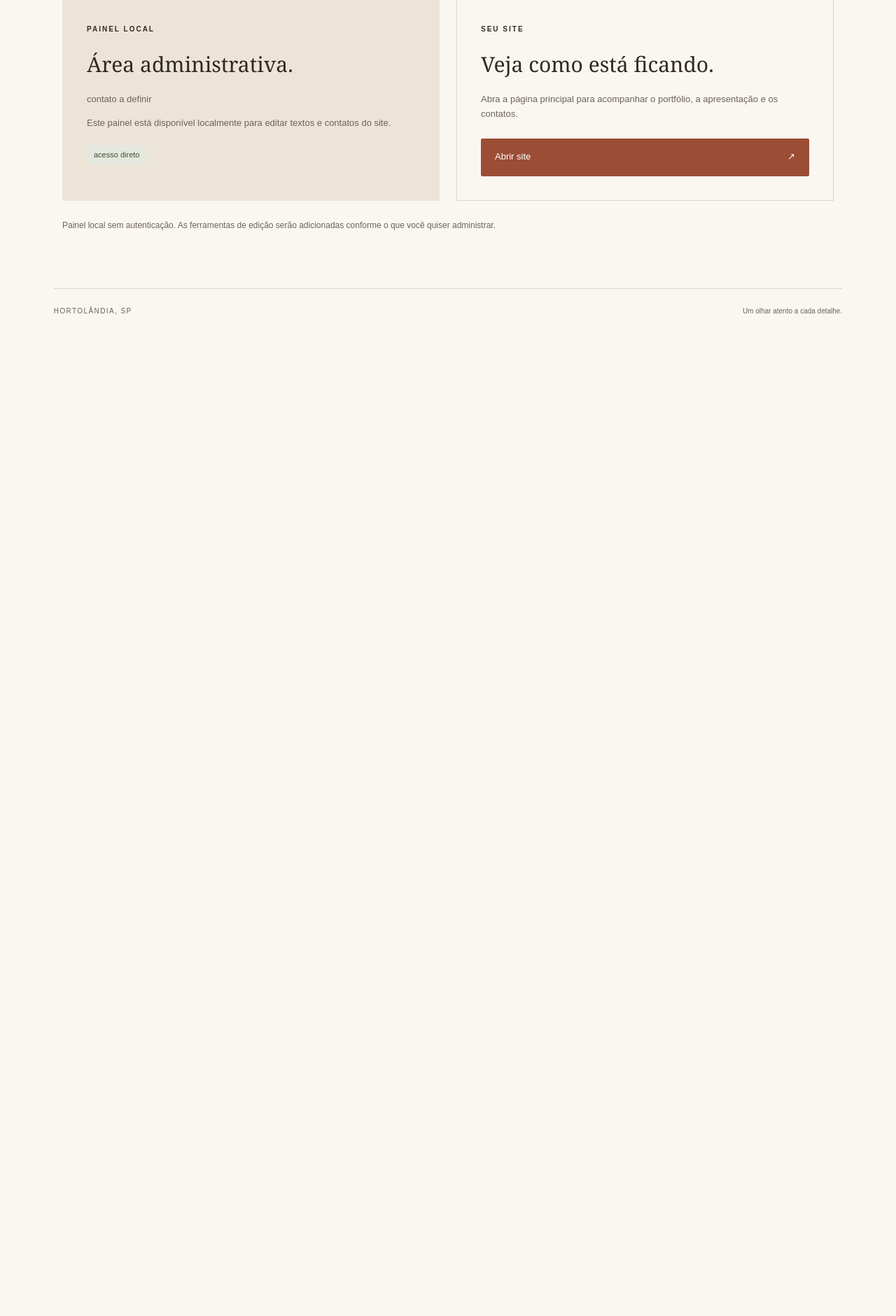
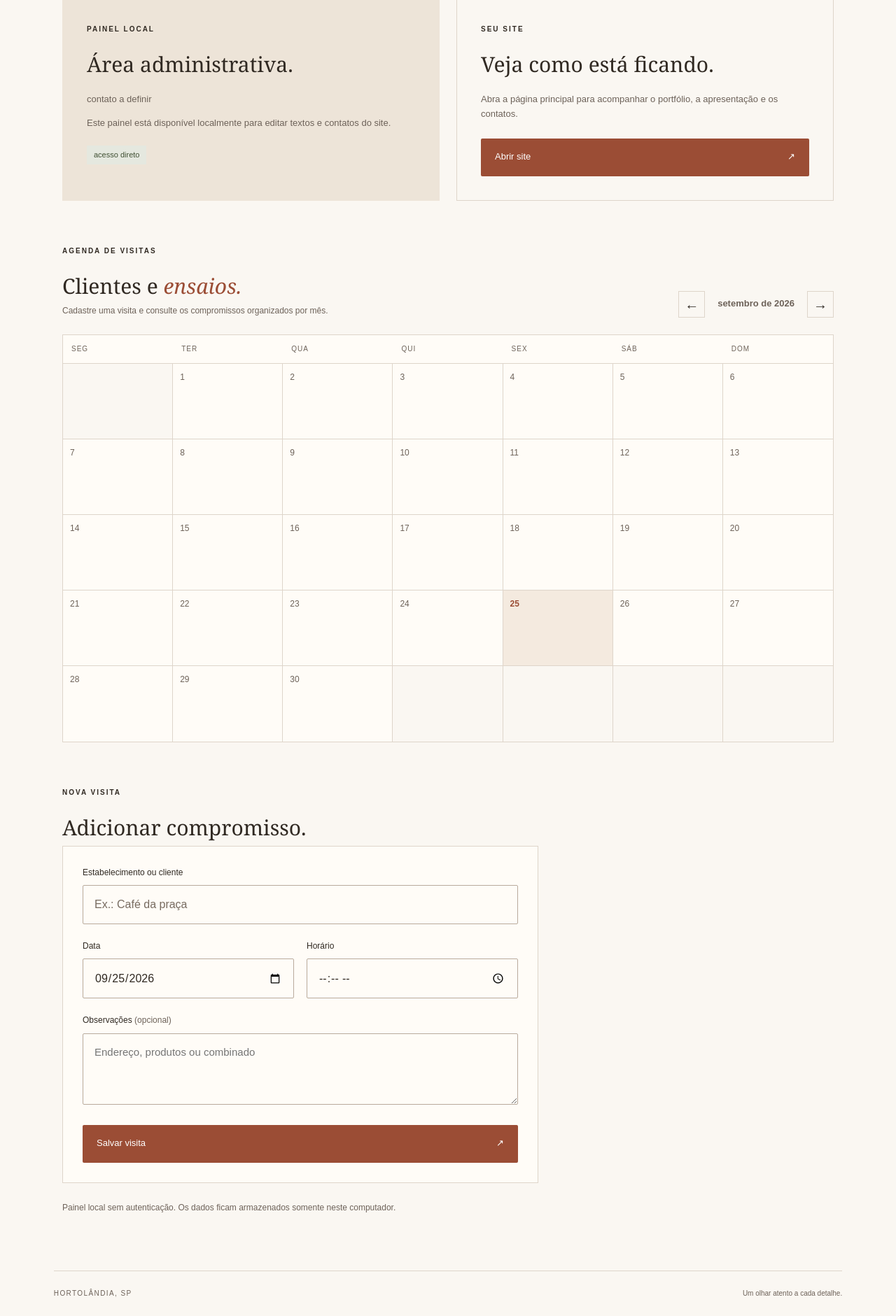
Before and after one commit to Figueiredo0512/Fotografia_comercial, a Flask app: page /admin in a window 1280 px wide. Shown: the part 447-2328 px from the top of the page at 70% size. Before the commit the page ends 897 px from the top, so only its background shows below. Run offline with Flask 3, Linux system fonts and the light colour scheme; data that the repository does not hold is empty; parts of the project's set-up code (start-up, migrations or seed data) failed here and were passed over.

Commit message:
Adiciona calendário local de visitas

```diff
--- a/admin.css
+++ b/admin.css
@@ -56,6 +56,34 @@ h2 { font: normal 30px/1.2 var(--serif); margin: 0 0 22px; }
 .badge { display: inline-block; background: #e5e8df; color: #405033; padding: 5px 10px; font-size: 11px; margin-top: 8px; }
 .panel .button { margin-top: 24px; }
 .dashboard-note { color: var(--muted); font-size: 12px; margin-top: 26px; }
+.calendar-section, .visit-form-section { margin-top: 64px; }
+.section-heading { display: flex; align-items: end; justify-content: space-between; gap: 24px; margin-bottom: 24px; }
+.section-heading h2, .visit-form-section h2 { margin-bottom: 8px; }
+.section-heading h2 em { color: var(--accent); font-weight: normal; }
+.section-heading .dashboard-note { margin: 0; }
+.month-nav { display: flex; align-items: center; gap: 18px; color: var(--muted); font-size: 13px; white-space: nowrap; }
+.month-nav a { display: grid; place-items: center; width: 38px; height: 38px; border: 1px solid var(--line); color: var(--ink); font-size: 20px; }
+.month-nav a:hover { background: var(--sand); text-decoration: none; }
+.calendar { border: 1px solid var(--line); background: #fffcf7; }
+.calendar-weekdays, .calendar-grid { display: grid; grid-template-columns: repeat(7, minmax(0, 1fr)); }
+.calendar-weekdays { border-bottom: 1px solid var(--line); color: var(--muted); font-size: 10px; letter-spacing: 1px; text-transform: uppercase; }
+.calendar-weekdays span { padding: 12px; }
+.calendar-day { min-height: 108px; padding: 10px; border-right: 1px solid var(--line); border-bottom: 1px solid var(--line); overflow-wrap: anywhere; }
+.calendar-day:nth-child(7n) { border-right: 0; }
+.calendar-day:nth-last-child(-n+7) { border-bottom: 0; }
+.calendar-day.is-empty { background: var(--paper); }
+.calendar-day.is-today { background: #f4eadf; }
+.day-number { display: block; margin-bottom: 8px; color: var(--muted); font-size: 12px; }
+.is-today .day-number { color: var(--accent); font-weight: bold; }
+.visit-chip { margin-top: 5px; padding: 6px 7px; border-left: 3px solid var(--accent); background: var(--sand); color: var(--ink); font-size: 11px; line-height: 1.3; }
+.visit-chip strong { display: block; font-size: 10px; }
+.visit-chip small { display: block; margin-top: 3px; color: var(--muted); }
+.visit-form-section { max-width: 680px; }
+.visit-form { padding: 28px; border: 1px solid var(--line); background: #fffcf7; }
+.form-row { display: grid; grid-template-columns: 1fr 1fr; gap: 18px; }
+textarea { width: 100%; padding: 14px 16px; border: 1px solid #b9aa9c; border-radius: 2px; color: var(--ink); background: #fffcf7; font: inherit; resize: vertical; }
+textarea:focus { outline: 2px solid var(--accent); outline-offset: 2px; }
+label span { color: var(--muted); }
 @media (max-width: 600px) {
   .admin-header { padding: 22px 0; }
   .brand { font-size: 8px; gap: 10px; }
@@ -67,4 +95,12 @@ h2 { font: normal 30px/1.2 var(--serif); margin: 0 0 22px; }
   .dashboard-heading { display: block; }
   .dashboard-grid { grid-template-columns: 1fr; }
   .panel { padding: 24px; }
+  .section-heading { display: block; }
+  .month-nav { justify-content: space-between; margin-top: 24px; }
+  .calendar-weekdays span { padding: 9px 4px; font-size: 9px; text-align: center; }
+  .calendar-day { min-height: 86px; padding: 7px 5px; }
+  .visit-chip { padding: 5px 4px; font-size: 10px; }
+  .visit-chip small { display: none; }
+  .form-row { grid-template-columns: 1fr; gap: 0; }
+  .visit-form { padding: 20px; }
 }
--- a/server.py
+++ b/server.py
@@ -1,5 +1,7 @@
 """Servidor local: site público e painel administrativo local."""
 import argparse
+import calendar
+from datetime import date, datetime, timedelta
 import hmac
 import os
 from pathlib import Path
@@ -7,7 +9,7 @@ import secrets
 import sqlite3
 from contextlib import closing
 
-from flask import Flask, abort, g, render_template, request, session
+from flask import Flask, abort, g, redirect, render_template, request, session
 
 ROOT = Path(__file__).resolve().parent
 DATA_DIR = ROOT.parent / '.fotografia-admin'
@@ -56,6 +58,15 @@ def create_app(test_config=None):
                 bucket TEXT NOT NULL, at REAL NOT NULL
             );
             CREATE INDEX IF NOT EXISTS attempts_lookup ON attempts(bucket, at);
+            CREATE TABLE IF NOT EXISTS visits (
+                id INTEGER PRIMARY KEY AUTOINCREMENT,
+                visit_date TEXT NOT NULL,
+                visit_time TEXT NOT NULL,
+                client TEXT NOT NULL,
+                notes TEXT NOT NULL DEFAULT '',
+                created_at TEXT NOT NULL
+            );
+            CREATE INDEX IF NOT EXISTS visits_date_lookup ON visits(visit_date);
         ''')
     os.chmod(db_path, 0o600)
     def db():
@@ -116,7 +127,71 @@ def create_app(test_config=None):
     @app.get('/admin/')
     def dashboard():
         admin = db().execute('SELECT email FROM admin WHERE id = 1').fetchone()
-        return render_template('dashboard.html', email=admin['email'] if admin else None)
+        requested_month = request.args.get('month', '')
+        try:
+            month_date = datetime.strptime(requested_month, '%Y-%m').date().replace(day=1)
+        except ValueError:
+            month_date = date.today().replace(day=1)
+        message = 'Visita adicionada ao calendário.' if request.args.get('saved') == '1' else None
+        return render_dashboard(admin, month_date, message=message)
+
+    def render_dashboard(admin, month_date, message=None, error=None, status=200):
+        month_key = month_date.strftime('%Y-%m')
+        first_weekday, days_in_month = calendar.monthrange(month_date.year, month_date.month)
+        previous_month = (month_date.replace(day=1) - timedelta(days=1)).replace(day=1)
+        next_month = (month_date.replace(day=28) + timedelta(days=4)).replace(day=1)
+        rows = db().execute(
+            'SELECT id, visit_date, visit_time, client, notes FROM visits WHERE visit_date LIKE ? ORDER BY visit_date, visit_time, id',
+            (f'{month_key}%',),
+        ).fetchall()
+        visits_by_date = {}
+        for visit in rows:
+            visits_by_date.setdefault(visit['visit_date'], []).append(visit)
+        weeks = []
+        week = [None] * first_weekday
+        for day_number in range(1, days_in_month + 1):
+            day_key = f'{month_key}-{day_number:02d}'
+            week.append({'number': day_number, 'date': day_key, 'visits': visits_by_date.get(day_key, [])})
+            if len(week) == 7:
+                weeks.append(week)
+                week = []
+        if week:
+            weeks.append(week + [None] * (7 - len(week)))
+        month_names = ('janeiro', 'fevereiro', 'março', 'abril', 'maio', 'junho', 'julho', 'agosto', 'setembro', 'outubro', 'novembro', 'dezembro')
+        return render_template(
+            'dashboard.html', email=admin['email'] if admin else None,
+            month_label=f'{month_names[month_date.month - 1]} de {month_date.year}',
+            month_key=month_key, previous_month=previous_month.strftime('%Y-%m'), next_month=next_month.strftime('%Y-%m'),
+            weeks=weeks, today=date.today().isoformat(), message=message, error=error,
+        ), status
+
+    @app.post('/admin/visitas')
+    def add_visit():
+        client = request.form.get('client', '').strip()
+        visit_date = request.form.get('visit_date', '').strip()
+        visit_time = request.form.get('visit_time', '').strip()
+        notes = request.form.get('notes', '').strip()
+        try:
+            parsed_date = date.fromisoformat(visit_date)
+            datetime.strptime(visit_time, '%H:%M')
+        except ValueError:
+            admin = db().execute('SELECT email FROM admin WHERE id = 1').fetchone()
+            month_date = date.today().replace(day=1)
+            if len(visit_date) >= 7:
+                try:
+                    month_date = datetime.strptime(visit_date[:7], '%Y-%m').date().replace(day=1)
+                except ValueError:
+                    pass
+            return render_dashboard(admin, month_date, error='Informe uma data e um horário válidos.', status=400)
+        if not client or len(client) > 120 or len(notes) > 500:
+            admin = db().execute('SELECT email FROM admin WHERE id = 1').fetchone()
+            return render_dashboard(admin, parsed_date.replace(day=1), error='Preencha o estabelecimento e mantenha os limites indicados.', status=400)
+        with db() as connection:
+            connection.execute(
+                'INSERT INTO visits (visit_date, visit_time, client, notes, created_at) VALUES (?, ?, ?, ?, ?)',
+                (visit_date, visit_time, client, notes, datetime.now().isoformat(timespec='seconds')),
+            )
+        return redirect(f'/admin/?month={parsed_date.strftime("%Y-%m")}&saved=1')
 
     @app.errorhandler(400)
     @app.errorhandler(404)
--- a/templates/dashboard.html
+++ b/templates/dashboard.html
@@ -8,6 +8,33 @@
     <article class="panel"><p class="eyebrow">PAINEL LOCAL</p><h2>Área administrativa.</h2><p class="account-email">{{ email or 'contato a definir' }}</p><p>Este painel está disponível localmente para editar textos e contatos do site.</p><span class="badge">acesso direto</span></article>
     <article class="panel"><p class="eyebrow">SEU SITE</p><h2>Veja como está ficando.</h2><p>Abra a página principal para acompanhar o portfólio, a apresentação e os contatos.</p><a class="button" href="/" target="_blank" rel="noopener noreferrer">Abrir site <span aria-hidden="true">↗</span></a></article>
   </div>
-  <p class="dashboard-note">Painel local sem autenticação. As ferramentas de edição serão adicionadas conforme o que você quiser administrar.</p>
+  <section class="calendar-section" aria-labelledby="calendar-title">
+    <div class="section-heading">
+      <div><p class="eyebrow">AGENDA DE VISITAS</p><h2 id="calendar-title">Clientes e <em>ensaios.</em></h2><p class="dashboard-note">Cadastre uma visita e consulte os compromissos organizados por mês.</p></div>
+      <nav class="month-nav" aria-label="Navegar pelos meses"><a href="/admin/?month={{ previous_month }}" aria-label="Mês anterior">←</a><strong>{{ month_label }}</strong><a href="/admin/?month={{ next_month }}" aria-label="Próximo mês">→</a></nav>
+    </div>
+    {% if message %}<p class="message success" role="status">{{ message }}</p>{% endif %}
+    {% if error %}<p class="message error" role="alert">{{ error }}</p>{% endif %}
+    <div class="calendar" aria-label="Calendário de {{ month_label }}">
+      <div class="calendar-weekdays" aria-hidden="true"><span>seg</span><span>ter</span><span>qua</span><span>qui</span><span>sex</span><span>sáb</span><span>dom</span></div>
+      <div class="calendar-grid">
+        {% for week in weeks %}{% for day in week %}
+          {% if day %}<div class="calendar-day{% if day.date == today %} is-today{% endif %}"><span class="day-number">{{ day.number }}</span>{% for visit in day.visits %}<div class="visit-chip"><strong>{{ visit.visit_time }}</strong> {{ visit.client }}{% if visit.notes %}<small>{{ visit.notes }}</small>{% endif %}</div>{% endfor %}</div>
+          {% else %}<div class="calendar-day is-empty" aria-hidden="true"></div>{% endif %}
+        {% endfor %}{% endfor %}
+      </div>
+    </div>
+  </section>
+  <section class="visit-form-section" aria-labelledby="visit-form-title">
+    <p class="eyebrow">NOVA VISITA</p><h2 id="visit-form-title">Adicionar compromisso.</h2>
+    <form class="visit-form" method="post" action="/admin/visitas">
+      <input type="hidden" name="csrf_token" value="{{ csrf_token() }}">
+      <div class="field"><label for="client">Estabelecimento ou cliente</label><input id="client" name="client" maxlength="120" required placeholder="Ex.: Café da praça"></div>
+      <div class="form-row"><div class="field"><label for="visit_date">Data</label><input id="visit_date" name="visit_date" type="date" required value="{{ today }}"></div><div class="field"><label for="visit_time">Horário</label><input id="visit_time" name="visit_time" type="time" required></div></div>
+      <div class="field"><label for="notes">Observações <span>(opcional)</span></label><textarea id="notes" name="notes" maxlength="500" rows="3" placeholder="Endereço, produtos ou combinado"></textarea></div>
+      <button class="button" type="submit">Salvar visita <span aria-hidden="true">↗</span></button>
+    </form>
+  </section>
+  <p class="dashboard-note">Painel local sem autenticação. Os dados ficam armazenados somente neste computador.</p>
 </section>
 {% endblock %}
```
Also changed, not shown: test_auth.py (+26 -0 lines).
